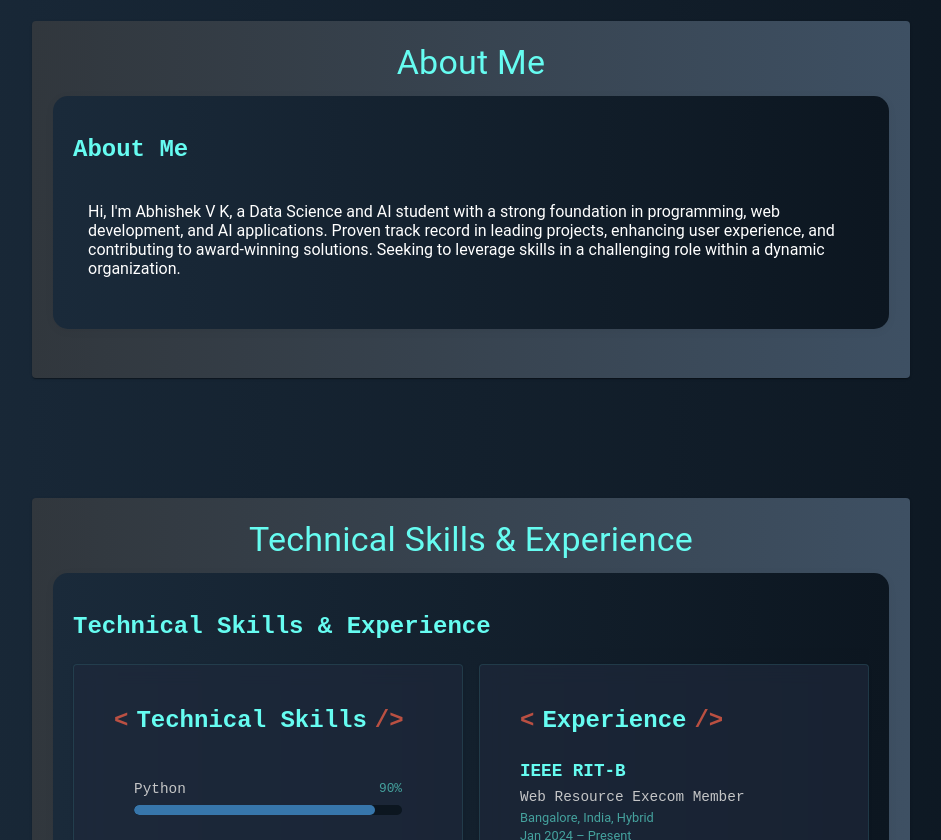
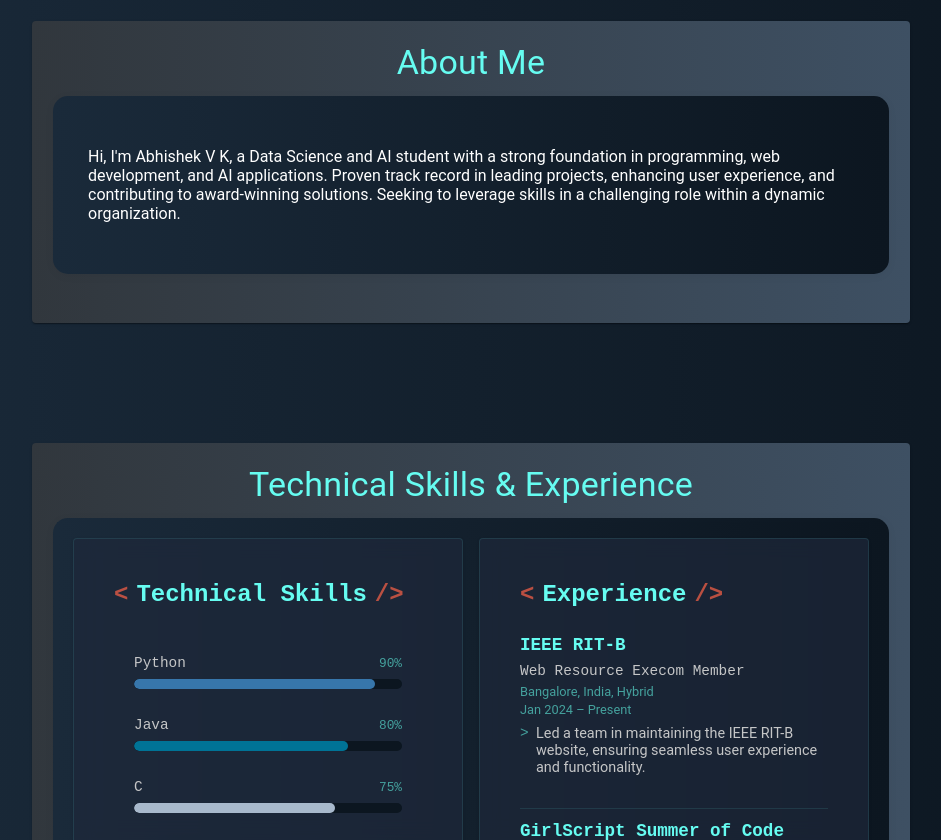
Before and after one commit to Abhishekvk04/Portfolio-Website, a React (Create React App) app: page / in a window 1280 px wide. Shown: the part 540-1380 px from the top of the page, without its empty margins (169-1110 px from the left). Built offline with nearby package versions, Linux system fonts and the light colour scheme.

Commit message:
small changes

```diff
--- a/src/App.js
+++ b/src/App.js
@@ -210,7 +210,6 @@ function App() {
       case 'about-me':
         return (
           <div className="about-me-section">
-            <h2 className="section-title">About Me</h2>
             <p className="left-align">
               Hi, I'm Abhishek V K, a Data Science and AI student with a strong foundation in programming, web development, and AI applications. Proven track record in leading projects, enhancing user experience, and contributing to award-winning solutions. Seeking to leverage skills in a challenging role within a dynamic organization.
             </p>
@@ -219,7 +218,6 @@ function App() {
       case 'skills-and-experience':
         return (
           <div className="skills-and-experience-section">
-            <h2 className="section-title">Technical Skills & Experience</h2>
             <SkillsAndExperience />
           </div>
         );
```
